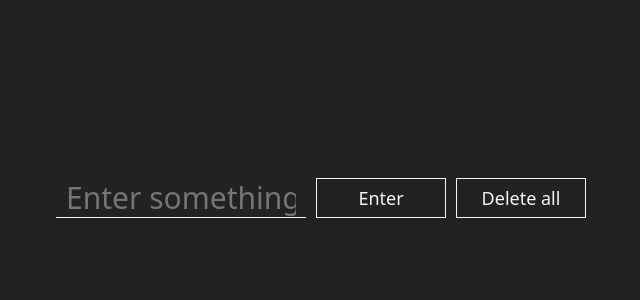
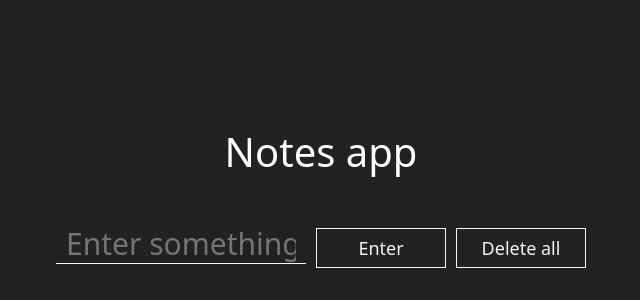
Before and after one commit to Daisigu/dragableTodo, a React (Create React App) app: page / in a window 1280 px wide. Shown: the part 202-502 px from the top of the page, without its empty margins (319-959 px from the left). Built offline with nearby package versions, Linux system fonts and the light colour scheme.

Commit message:
Tittle content fix

```diff
--- a/src/components/app/App.css
+++ b/src/components/app/App.css
@@ -1,5 +1,6 @@
 .wrapper {
     display: flex;
+    flex-direction: column;
     justify-content: center;
     align-items: center;
     min-height: 100vh;
@@ -28,6 +29,9 @@ input {
     border: 1px solid whitesmoke;
     color: whitesmoke;
     margin-left: 10px;
+}
+.tittle{
+    color: white;
 }
 
 .button:hover {
--- a/src/components/app/App.js
+++ b/src/components/app/App.js
@@ -103,6 +103,8 @@ function App() {
   return (
     <div className="App">
       <div className="wrapper">
+        <h1 className="tittle mb-5">Notes app</h1>
+        <div className="content">
         <input
           value={item}
           maxlength="250"
@@ -122,6 +124,8 @@ function App() {
         >
           Delete all
         </button>
+
+        </div>
 
       </div>
       {
```
